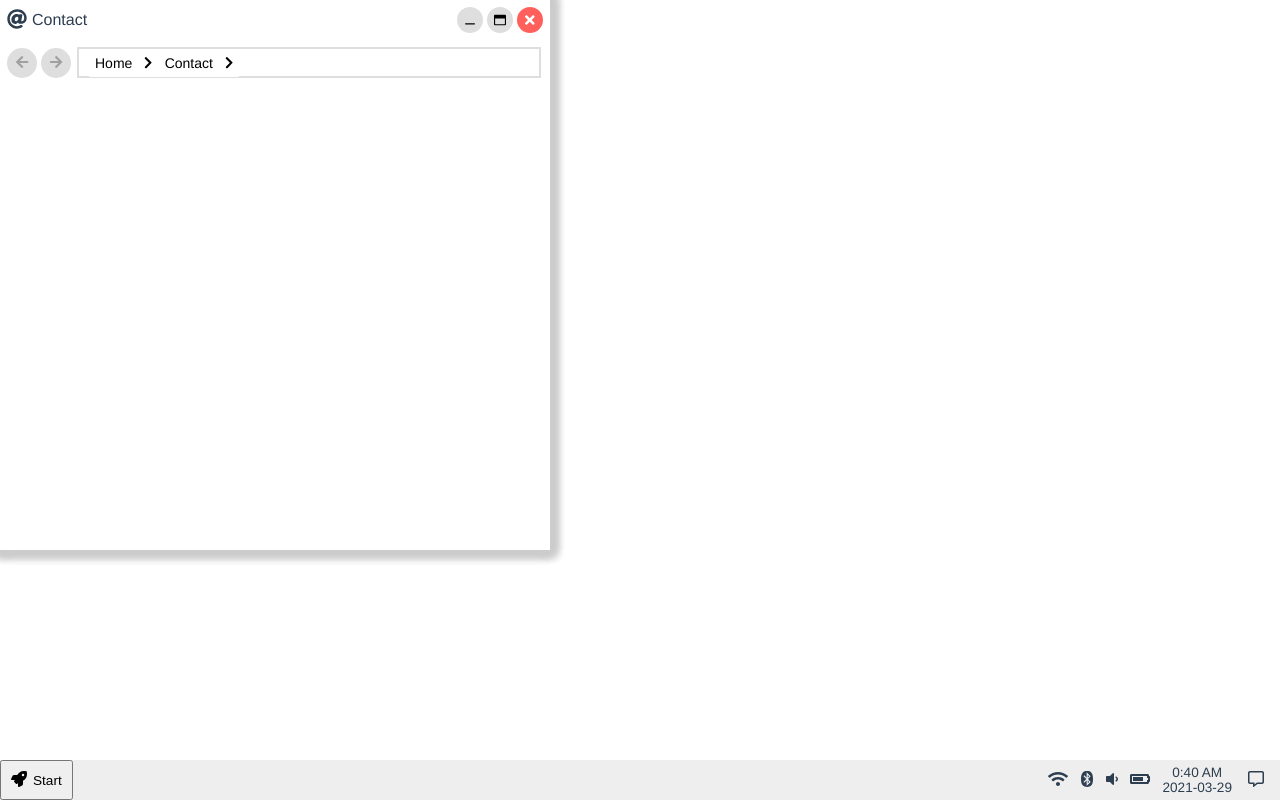
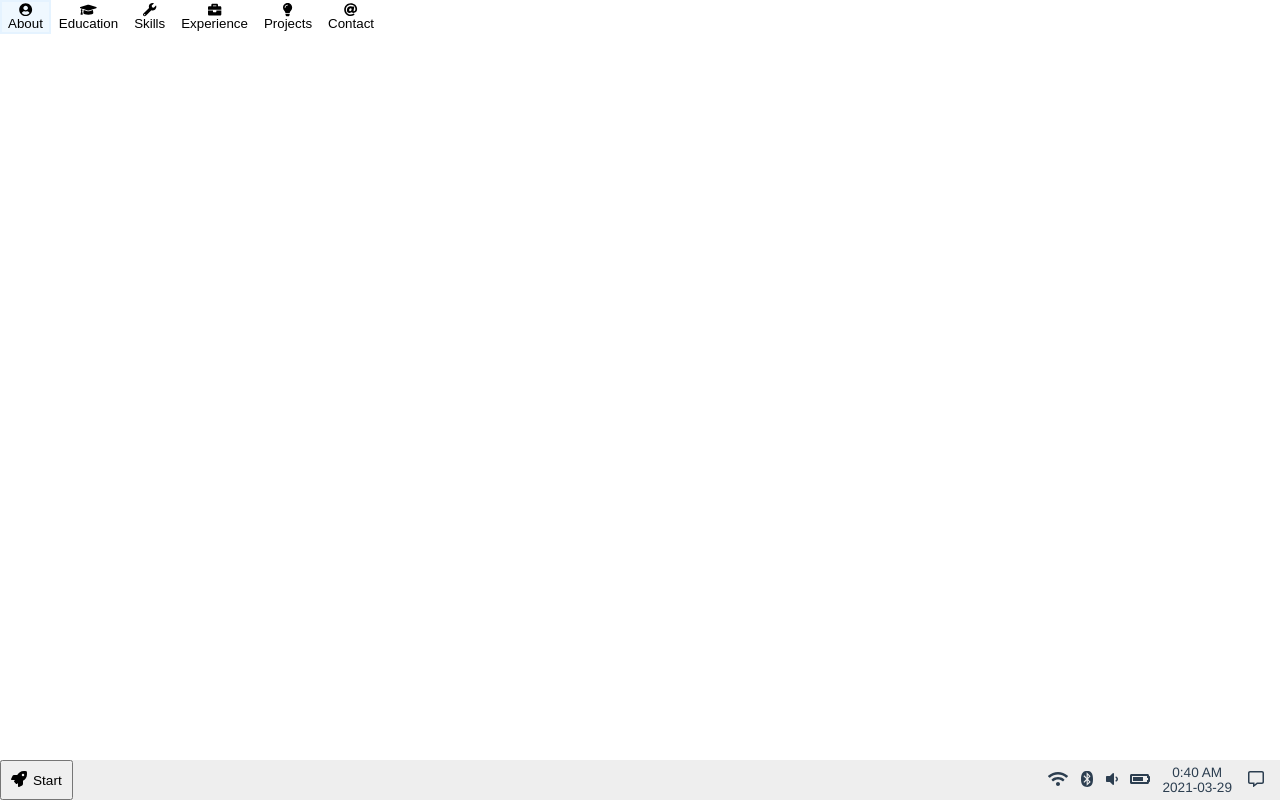
Before and after one commit to zzakiullah/desktop, a Vue app: page / in a window 1280 px wide. Built offline with nearby package versions, Linux system fonts and the light colour scheme.

Commit message:
Add shortcut buttons and handle opening/closing new windows

```diff
--- a/src/components/Navigation.vue
+++ b/src/components/Navigation.vue
@@ -178,7 +178,7 @@ $navBtnColor: #dedede;
         align-items: center;
         background-color: transparent;
         color: black;
-        border: 2px solid #ffffff;
+        border: 2px solid transparent;
         text-decoration: none;
         padding: 0 4px;
         margin: 0;
--- a/src/components/Shortcut.vue
+++ b/src/components/Shortcut.vue
@@ -3,7 +3,7 @@
             :title="title"
             @click="openWindow()">
         <span class="shortcut__icon">
-            <font-awesome-icon :icon="[this.iconType, this.iconName]" />
+            <font-awesome-icon :icon="[iconType, iconName]" />
         </span>
         <span class="shortcut__title">
             {{ title }}
@@ -18,16 +18,16 @@ export default {
     name: "Shortcut",
     data: function() {
         return {
-            windowsOpen: 0
+            windowsOpened: 0
         }
     },
     methods: {
         openWindow: function() {
-            bus.$emit("open" + this.windowId);
+            bus.$emit("openWindow", this.title, this.windowsOpened, this.iconName, this.iconType);
+            this.windowsOpened++;
         }
     },
     props: {
-        windowId: String,
         title: String,
         iconName: String,
         iconType: String
@@ -45,6 +45,22 @@ export default {
     justify-content: center;
     align-items: center;
     height: 100%;
+    background-color: transparent;
+    border: 2px solid transparent;
+    outline: none;
+    cursor: pointer;
+    transition: background-color 0.3s, border 0.3s;
+
+    &:hover {
+        background-color: rgba(#e5f3ff, 0.6);
+        border: 2px solid #e5f3ff;
+    }
+
+    &:focus {
+        background-color: rgba(#cce8ff, 0.6);
+        border: 2px solid #cce8ff;
+        outline: none;
+    }
 
     &__icon {
         display: flex;
--- a/src/components/Window.vue
+++ b/src/components/Window.vue
@@ -60,7 +60,7 @@ export default {
             padding: 5,
             minimized: false,
             maximized: false,
-            closed: false,
+            closed: true,
             actions: { NONE: 0, DRAG: 1, RESIZE: 2 },
             action: 0,
             resizeType: "auto"
@@ -100,6 +100,7 @@ export default {
             this.action = "none"
             setTimeout(function() {
                 this.$el.style.display = "none";
+                bus.$emit("closeWindow", this.id);
             }.bind(this), 150);
         },
         startDrag: function() {
--- a/src/pages/MainPage/MainPage.vue
+++ b/src/pages/MainPage/MainPage.vue
@@ -1,33 +1,50 @@
 <template>
     <div class="main-page">
         <div class="main-page__content-wrapper">
+            <div class="grid">
+                <shortcut title="About" iconName="user-circle" iconType="fas" />
+                <shortcut title="Education" iconName="graduation-cap" iconType="fas" />
+                <shortcut title="Skills" iconName="wrench" iconType="fas" />
+                <shortcut title="Experience" iconName="briefcase" iconType="fas" />
+                <shortcut title="Projects" iconName="lightbulb" iconType="fas" />
+                <shortcut title="Contact" iconName="at" iconType="fas" />
+            </div>
+            <window v-for="(windowId, index) in windowIds"
+                    :key="windowId"
+                    :id="windowId"
+                    :title="windowInfo[index]['title']"
+                    :iconName="windowInfo[index]['iconName']"
+                    :iconType="windowInfo[index]['iconType']"
+                    :zIndex="windowIds.indexOf(windowId)"
+                    :maxWidth="maxWindowWidth"
+                    :maxHeight="maxWindowHeight" />
             <!--<window id="SettingsWindow" title="Settings" iconName="cog" iconType="fas">
                 <navigation :items="[{ title: 'Settings', url: '#' }]" />
             </window>-->
-            <window id="AboutWindow" title="About" iconName="user-circle" iconType="fas" :zIndex="windows.indexOf('AboutWindow')"
+            <!--<window id="AboutWindow" title="About" iconName="user-circle" iconType="fas" :zIndex="windowIds.indexOf('AboutWindow')"
                     :maxWidth="maxWindowWidth" :maxHeight="maxWindowHeight">
                 <navigation windowId="AboutWindow" :items="[{ title: 'Home', url: '#' }, { title: 'About', url: '#' }]" />
             </window>
-            <window id="EducationWindow" title="Education" iconName="graduation-cap" iconType="fas" :zIndex="windows.indexOf('EducationWindow')"
+            <window id="EducationWindow" title="Education" iconName="graduation-cap" iconType="fas" :zIndex="windowIds.indexOf('EducationWindow')"
                     :maxWidth="maxWindowWidth" :maxHeight="maxWindowHeight">
                 <navigation windowId="EducationWindow" :items="[{ title: 'Home', url: '#' }, { title: 'Education', url: '#' }]" />
             </window>
-            <window id="SkillsWindow" title="Skills" iconName="wrench" iconType="fas" :zIndex="windows.indexOf('SkillsWindow')"
+            <window id="SkillsWindow" title="Skills" iconName="wrench" iconType="fas" :zIndex="windowIds.indexOf('SkillsWindow')"
                     :maxWidth="maxWindowWidth" :maxHeight="maxWindowHeight">
                 <navigation windowId="SkillsWindow" :items="[{ title: 'Home', url: '#' }, { title: 'Skills', url: '#' }]" />
             </window>
-            <window id="ExperienceWindow" title="Experience" iconName="briefcase" iconType="fas" :zIndex="windows.indexOf('ExperienceWindow')"
+            <window id="ExperienceWindow" title="Experience" iconName="briefcase" iconType="fas" :zIndex="windowIds.indexOf('ExperienceWindow')"
                     :maxWidth="maxWindowWidth" :maxHeight="maxWindowHeight">
                 <navigation windowId="ExperienceWindow" :items="[{ title: 'Home', url: '#' }, { title: 'Experience', url: '#' }]" />
             </window>
-            <window id="ProjectsWindow" title="Projects" iconName="lightbulb" iconType="fas" :zIndex="windows.indexOf('ProjectsWindow')"
+            <window id="ProjectsWindow" title="Projects" iconName="lightbulb" iconType="fas" :zIndex="windowIds.indexOf('ProjectsWindow')"
                     :maxWidth="maxWindowWidth" :maxHeight="maxWindowHeight">
                 <navigation windowId="ProjectsWindow" :items="[{ title: 'Home', url: '#' }, { title: 'Projects', url: '#' }]" />
             </window>
-            <window id="ContactWindow" title="Contact" iconName="at" iconType="fas" :zIndex="windows.indexOf('ContactWindow')"
+            <window id="ContactWindow" title="Contact" iconName="at" iconType="fas" :zIndex="windowIds.indexOf('ContactWindow')"
                     :maxWidth="maxWindowWidth" :maxHeight="maxWindowHeight">
                 <navigation windowId="ContactWindow" :items="[{ title: 'Home', url: '#' }, { title: 'Contact', url: '#' }]" />
-            </window>
+            </window>-->
         </div>
         <div class="main-page__taskbar-wrapper">
             <taskbar />
@@ -42,14 +59,23 @@ export default {
     name: "MainPage",
     data: function() {
         return {
-            windows: ["AboutWindow", "EducationWindow", "SkillsWindow", "ExperienceWindow", "ProjectsWindow", "ContactWindow"],
+            //windows: ["AboutWindow", "EducationWindow", "SkillsWindow", "ExperienceWindow", "ProjectsWindow", "ContactWindow"],
+            windowIds: [],
+            windowInfo: [],
             maxWindowWidth: 0,
             maxWindowHeight: 0
         }
     },
     methods: {
         updateWindowStack: function(windowId) {
-            this.windows.push(this.windows.splice(this.windows.indexOf(windowId), 1)[0]);
+            var i = this.windowIds.indexOf(windowId);
+            this.windowIds.push(this.windowIds.splice(i, 1)[0]);
+            this.windowInfo.push(this.windowInfo.splice(i, 1)[0]);
+        },
+        removeWindow: function(windowId) {
+            var i = this.windowIds.indexOf(windowId);
+            this.windowIds.splice(i, 1);
+            this.windowInfo.splice(i, 1);
         }
     },
     created: function() {
@@ -57,6 +83,16 @@ export default {
         this.maxWindowHeight = window.innerHeight - 40;
         bus.$on("bringToFront", (data) => {
             this.updateWindowStack(data);
+        });
+        bus.$on("openWindow", (title, num, iconName, iconType) => {
+            this.windowIds.push(title + num);
+            this.windowInfo.push({ "title": title, "iconName": iconName, "iconType": iconType });
+            setTimeout(function() {
+                bus.$emit("open" + title + num);
+            }.bind(this), 10);
+        });
+        bus.$on("closeWindow", (data) => {
+            this.removeWindow(data);
         });
     },
     props: {
@@ -68,6 +104,7 @@ export default {
 <style lang="scss" scoped>
 @import "../../styles/_mixins.scss";
 @import "../../styles/_variables.scss";
+@import "../../styles/_grid.scss";
 
 .main-page {
     display: flex;
```
